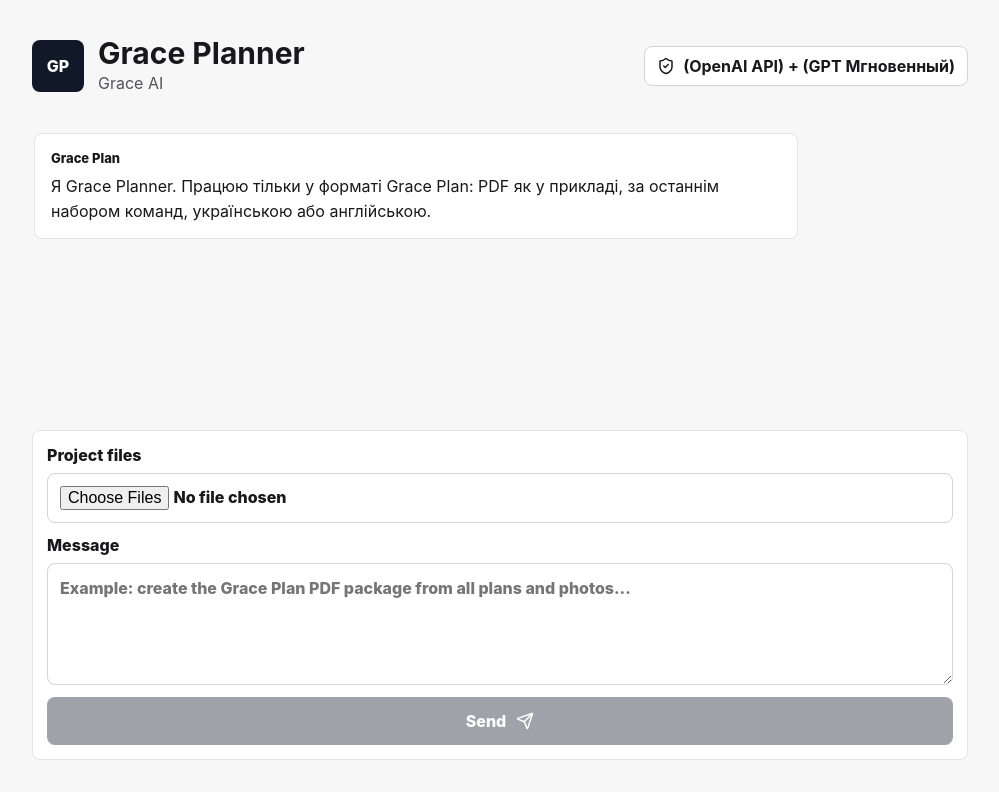
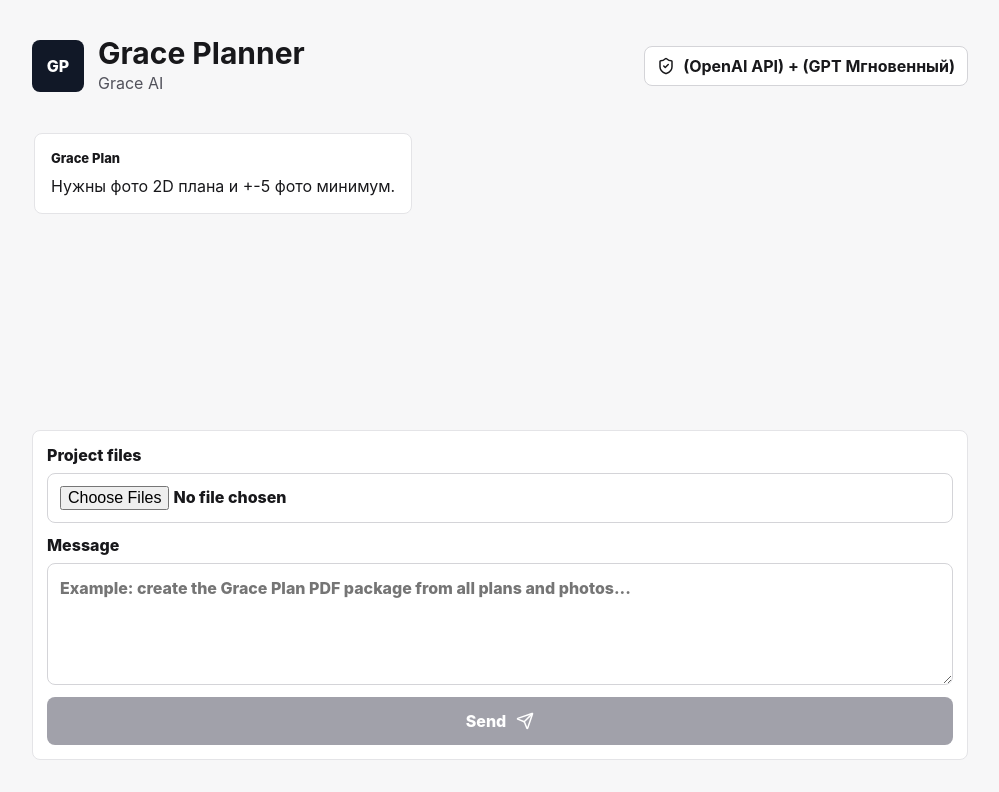
Before and after one commit to ukraine-devs/GracePlan, a React (Vite) app: page / in a window 1280 px wide. Shown: the top 792 px of the page, without its empty margins (140-1139 px from the left). Built offline with nearby package versions, Linux system fonts and the light colour scheme.

Commit message:
Update welcome message

```diff
--- a/src/main.jsx
+++ b/src/main.jsx
@@ -5,8 +5,7 @@
 
 const welcome = {
   role: "assistant",
-  content:
-    "Я Grace Planner. Працюю тільки у форматі Grace Plan: PDF як у прикладі, за останнім набором команд, українською або англійською.",
+  content: "Нужны фото 2D плана и +-5 фото минимум.",
 };
 
 function App() {
```
